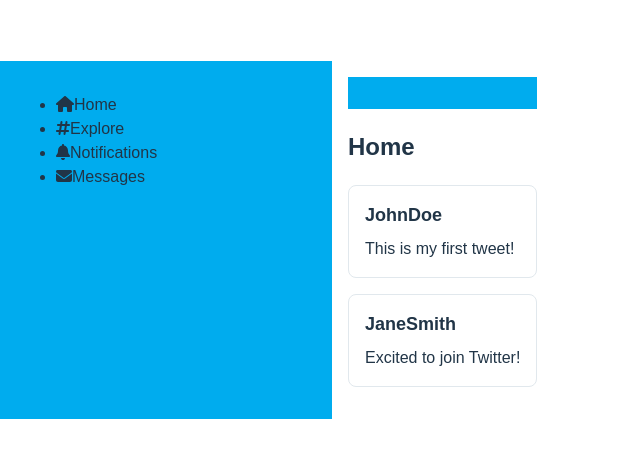
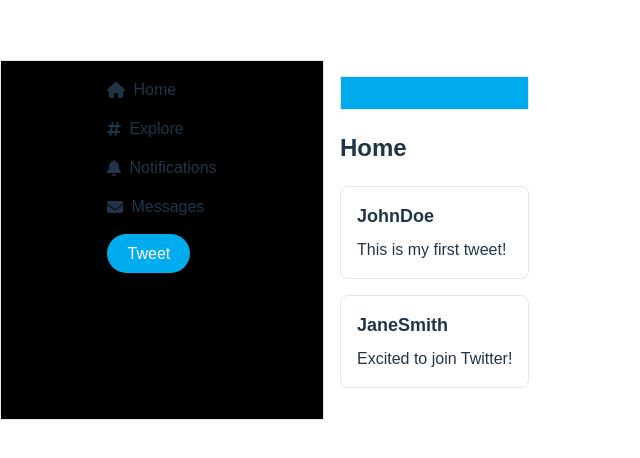
Before and after one commit to kenpopaul/social-app, a React (Vite) app in the folder social-app/: page / in a window 1280 px wide. Shown: the part 160-618 px from the top of the page, without its empty margins (0-640 px from the left). Built offline with nearby package versions, Linux system fonts and the light colour scheme.

Commit message:
Centering & Spacing sidebar

```diff
--- a/social-app/src/components/Sidebar.tsx
+++ b/social-app/src/components/Sidebar.tsx
@@ -27,6 +27,11 @@ const Sidebar: React.FC = () => {
           <FontAwesomeIcon icon={faEnvelope} />
           <span>Messages</span>
         </li>
+        <li>
+          <button className="tweet-button">
+            <span>Tweet</span>
+          </button>
+        </li>
       </ul>
     </div>
   );
--- a/social-app/src/styles.css
+++ b/social-app/src/styles.css
@@ -16,6 +16,7 @@ body {
 
 /* Navbar Styles */
 .navbar {
+  border: 1px solid #e1e8ed;
   background-color: #00acee;
   color: white;
   padding: 16px;
@@ -23,9 +24,33 @@ body {
 
 /* Sidebar Styles */
 .sidebar {
-  width: 300px;
+  width: 25vw;
+  border: 1px solid #e1e8ed;
+  background-color: #000000;
+  padding: 1px;
+  display: flex;
+  justify-content: center;
+}
+
+.sidebar ul {
+  list-style: none;
+  padding-left: 0;
+}
+
+.sidebar li {
+  margin-bottom: 15px;
+  display: flex;
+  align-items: center;
+}
+
+.sidebar li svg {
+  margin-right: 8px;
+}
+
+.tweet-button {
   background-color: #00acee;
-  padding: 16px;
+  color: white;
+  border-radius: 20px;
 }
 
 /* Tweet Styles */
```
